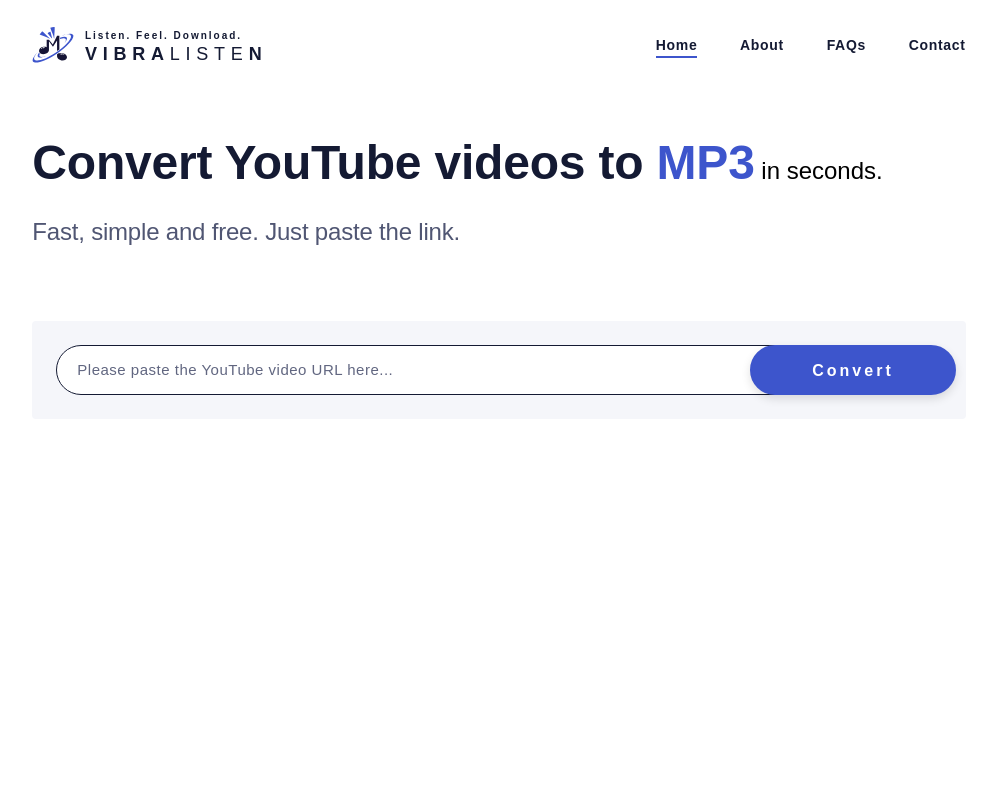
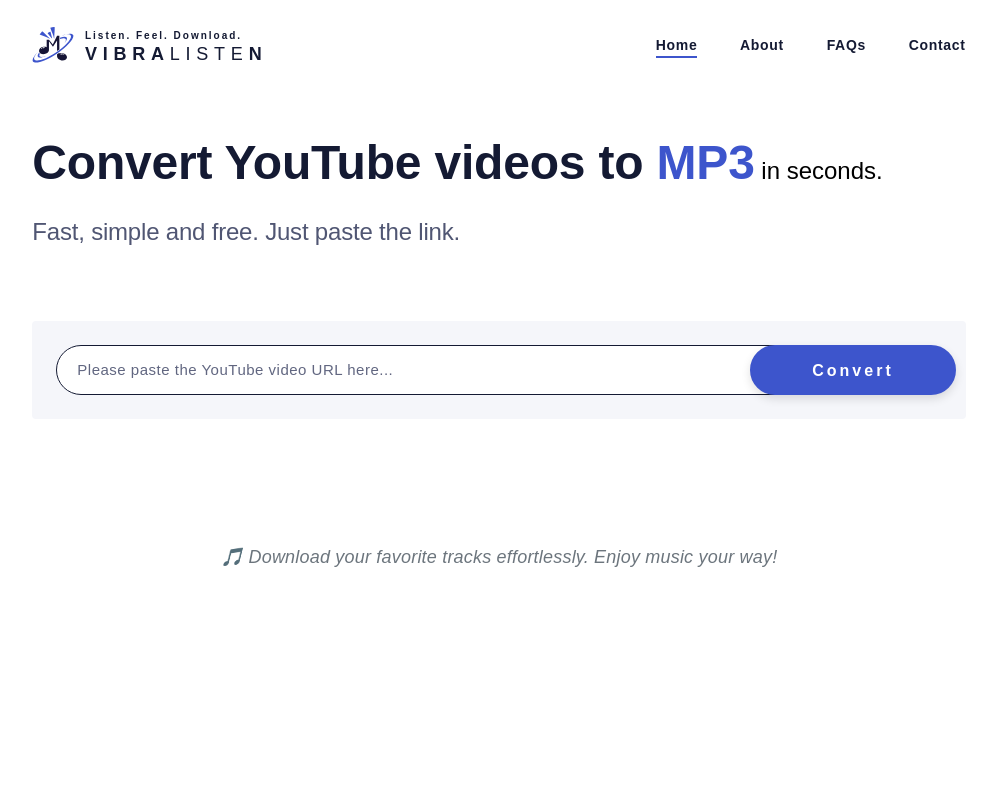
Before and after one commit to lodsa-ntos/youtube-to-mp3-converter, a React (Vite) app in the folder frontend/: page / in a window 1280 px wide. Shown: the top 800 px of the page, without its empty margins (141-1137 px from the left). Built offline with nearby package versions, Linux system fonts and the light colour scheme; a web font is replaced by a local one.

Commit message:
Refactor Home page styles; update button height, add impact phrase, and adjust layout for improved design and user experience

```diff
--- a/frontend/src/components/Button/buttonConvert.css
+++ b/frontend/src/components/Button/buttonConvert.css
@@ -83,5 +83,5 @@
   box-shadow: 0 0 10px rgba(61, 84, 204, 0.4);;
 }
 .spacing-between-link-box-btn {
-  height: var(--space-s);
+  height: var(--space-xxxl);
 }
--- a/frontend/src/pages/Home/Home.css
+++ b/frontend/src/pages/Home/Home.css
@@ -31,7 +31,6 @@
   justify-content: center;
   align-items: center;
   background-color: var(--white);
-  margin-bottom: 80pt;
 }
 
 h1 {
@@ -62,6 +61,16 @@ h1 {
   color: var(--grey);
 }
 
+.impact-phrase {
+  font-size: 18px;
+  letter-spacing: 0.2px;
+  line-height: 1.3;
+  color: #6C757D;
+  font-style: italic;
+  text-align: center;
+  margin-top: 20px;
+}
+
 /*Other sections*/
 
 .about-section {
--- a/frontend/src/pages/Home/Home.jsx
+++ b/frontend/src/pages/Home/Home.jsx
@@ -31,6 +31,13 @@ const Home = () => {
           <div className="home-below-subtitle"></div>
           {/* Button */}
           <ButtonConvert />
+
+          <div className="spacing-between-link-box-btn"></div>
+
+          <p className="impact-phrase">
+          🎵 Download your favorite tracks effortlessly. Enjoy music your way!
+          </p>
+
         </section>
 
         {/* About Section */}
```
